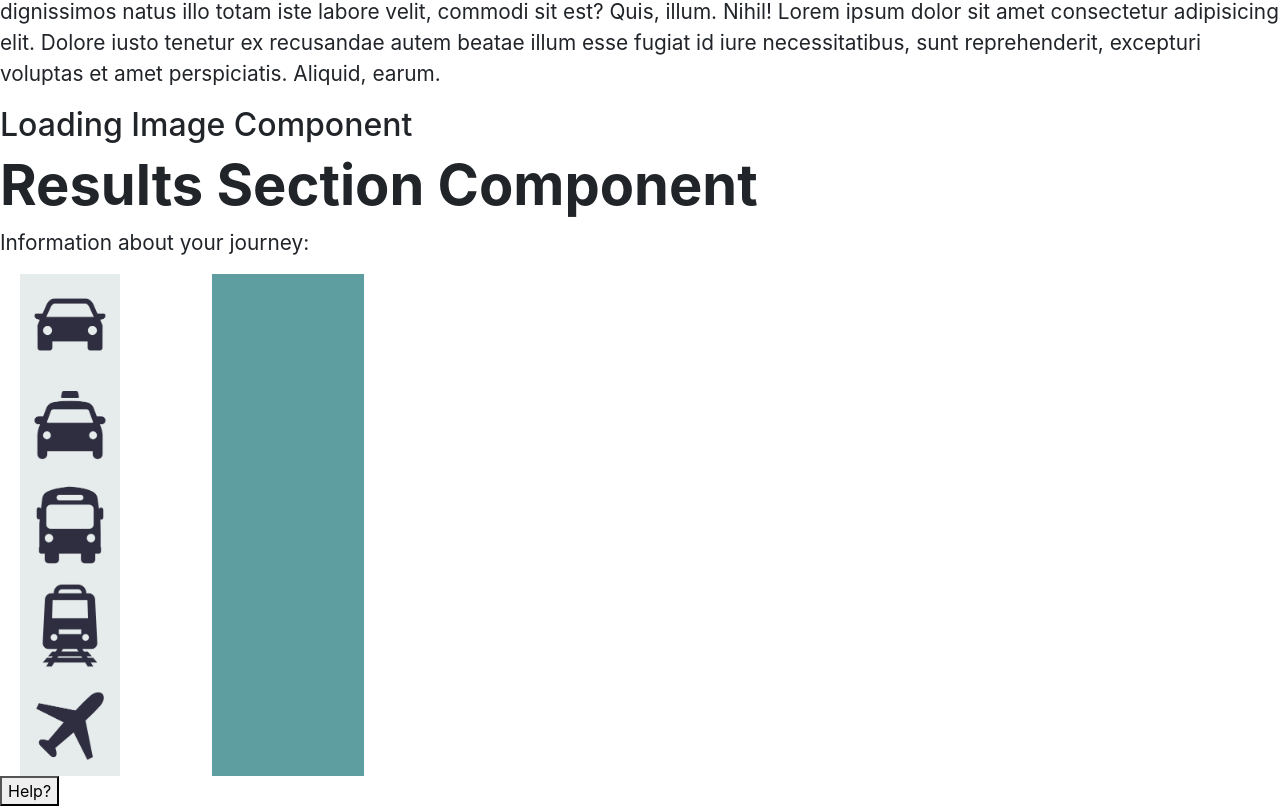
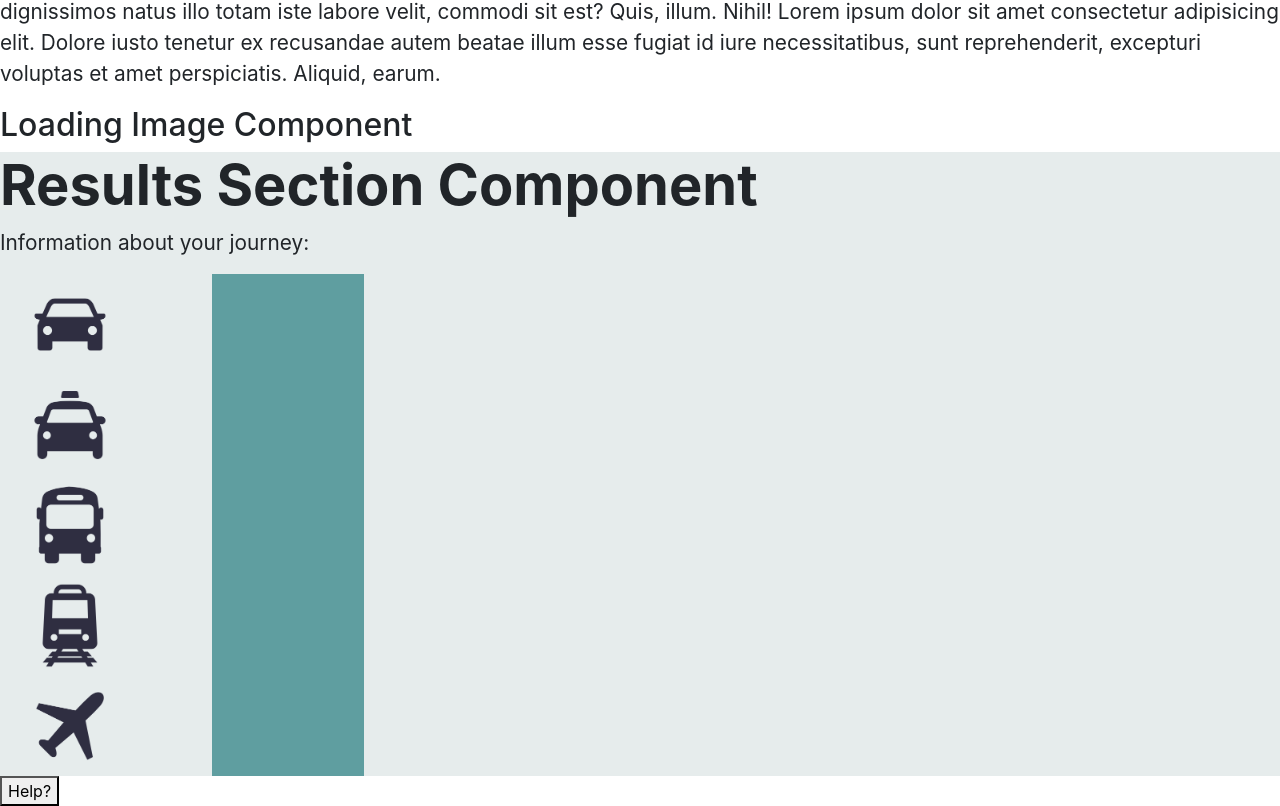
Before and after one commit to SchoolOfCode/w20_final-project-team-e, a React (Create React App) app: page / in a window 1280 px wide. Shown: the part 923-1729 px from the top of the page. Built offline with nearby package versions, Linux system fonts and the light colour scheme.

Commit message:
Changed background colour of results section to reflect icon background

```diff
--- a/src/components/ResultsSection/ResultsSection.css
+++ b/src/components/ResultsSection/ResultsSection.css
@@ -1,3 +1,3 @@
 #results-section {
-  /* background-color: #e6ecec; */
+  background-color: #e6ecec;
 }
```
Also changed, not shown: src/images/car-icon.png, 1 other file (tests, documents, lock files or other folders).
